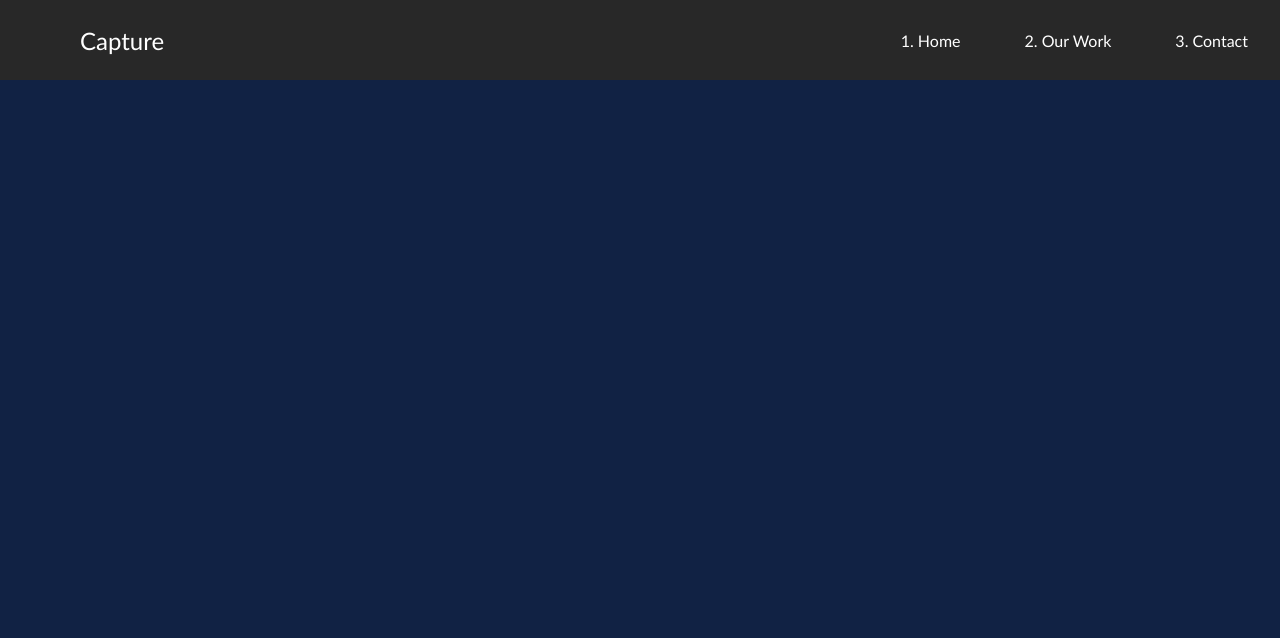
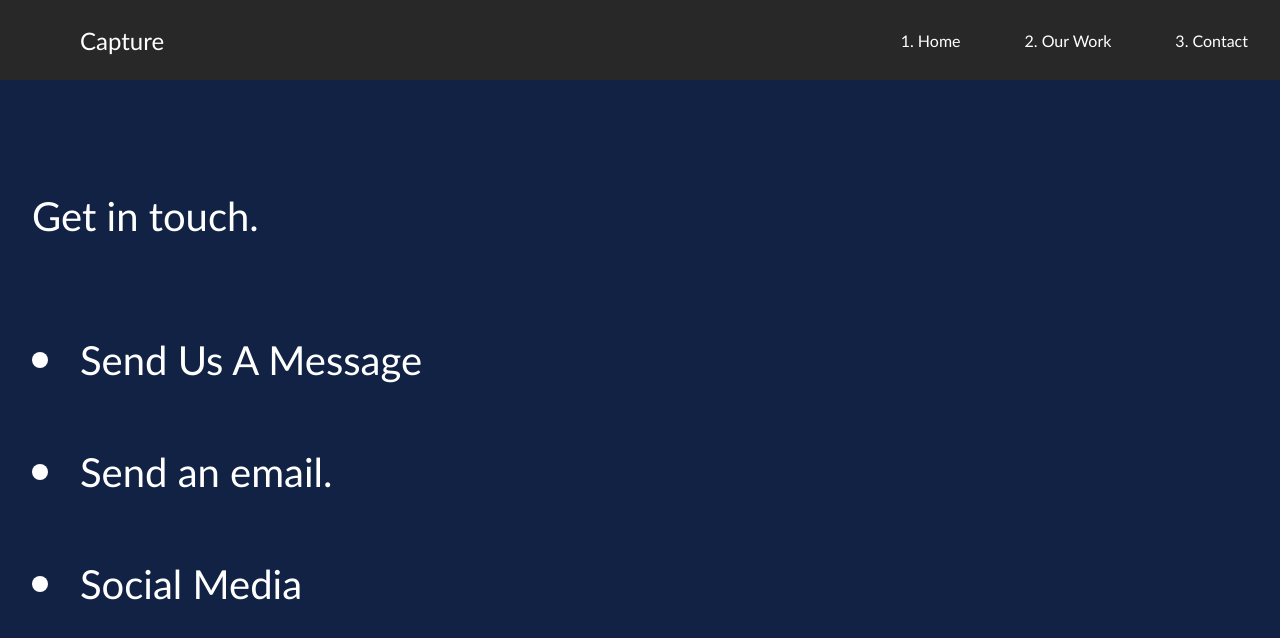
Before and after one commit to HebbarSrikanth/Capture-Portfolio, a React (Create React App) app: page /contact in a window 1280 px wide. Shown: the top 638 px of the page. Built offline with nearby package versions, Linux system fonts and the light colour scheme.

Commit message:
Completed animation and added contact us page

```diff
--- a/package.json
+++ b/package.json
@@ -6,7 +6,7 @@
     "@testing-library/jest-dom": "^5.11.9",
     "@testing-library/react": "^11.2.5",
     "@testing-library/user-event": "^12.8.0",
-    "framer-motion": "^3.9.0",
+    "framer-motion": "^2.9.1",
     "react": "^17.0.1",
     "react-dom": "^17.0.1",
     "react-intersection-observer": "^8.31.0",
--- a/src/App.js
+++ b/src/App.js
@@ -6,6 +6,7 @@ import { Route, Switch, useLocation } from "react-router-dom";
 import OurWork from "./pages/OurWork";
 import MovieDetail from "./components/MovieDetail";
 import { AnimatePresence } from "framer-motion";
+import Contact from "./components/Contact";
 const App = () => {
     const location = useLocation();
     return (
@@ -14,9 +15,18 @@ const App = () => {
             <Nav />
             <AnimatePresence exitBeforeEnter>
                 <Switch location={location} key={location.pathname}>
-                    <Route path="/" exact component={AboutUs} />
-                    <Route path="/work" exact component={OurWork} />
-                    <Route path="/work/:id" component={MovieDetail} />
+                    <Route path="/" exact>
+                        <AboutUs />
+                    </Route>
+                    <Route path="/work" exact>
+                        <OurWork />
+                    </Route>
+                    <Route path="/work/:id">
+                        <MovieDetail />
+                    </Route>
+                    <Route path="/contact">
+                        <Contact />
+                    </Route>
                 </Switch>
             </AnimatePresence>
         </div>
--- a/src/animation.js
+++ b/src/animation.js
@@ -64,12 +64,63 @@ export const photoAnim = {
 
 export const lineAnim = {
     hidden: {
-        width: "0%",
+        width: "0",
     },
     show: {
         width: "100%",
         transition: {
             duration: 1,
+            ease: "easeOut",
         },
     },
 };
+
+export const serviceAnimation = {
+    hidden: { opacity: 0, scale: 1.2, transition: { duration: 0.5 } },
+    show: {
+        opacity: 1,
+        scale: 1,
+        transition: {
+            duration: 0.5,
+        },
+    },
+};
+
+export const scrollAnimation = {
+    hidden: {
+        opacity: 0,
+        scale: 1.05,
+        transition: {
+            duration: 0.3,
+        },
+    },
+    show: {
+        opacity: 1,
+        scale: 1,
+        transition: {
+            duration: 0.3,
+        },
+    },
+};
+
+export const pageAnimation = {
+    hidden: {
+        opacity: 0,
+        y: 300,
+    },
+    show: {
+        opacity: 1,
+        y: 0,
+        transition: {
+            duration: 0.5,
+            when: "beforeChildren",
+            staggerChildren: 0.25,
+        },
+    },
+    exit: {
+        opacity: 0,
+        transition: {
+            duration: 0.5,
+        },
+    },
+};
--- /dev/null
+++ b/src/components/Contact.js
@@ -0,0 +1,72 @@
+import React from "react";
+//Animations
+import { motion } from "framer-motion";
+import { pageAnimation, titleAnimation } from "../animation";
+import styled from "styled-components";
+
+const ContactUs = () => {
+    return (
+        <ContactStyle exit="exit" variants={pageAnimation} initial="hidden" animate="show">
+            <Title>
+                <Hide>
+                    <motion.h2 variants={titleAnimation}>Get in touch.</motion.h2>
+                </Hide>
+            </Title>
+            <div>
+                <Hide>
+                    <Social variants={titleAnimation}>
+                        <Circle />
+                        <h2>Send Us A Message</h2>
+                    </Social>
+                </Hide>
+                <Hide>
+                    <Social variants={titleAnimation}>
+                        <Circle />
+                        <h2>Send an email.</h2>
+                    </Social>
+                </Hide>
+                <Hide>
+                    <Social variants={titleAnimation}>
+                        <Circle />
+                        <h2>Social Media</h2>
+                    </Social>
+                </Hide>
+            </div>
+        </ContactStyle>
+    );
+};
+
+const ContactStyle = styled(motion.div)`
+    padding: 5rem 10rem;
+    /* color: #353535; */
+    min-height: 90vh;
+    @media (max-width: 1500px) {
+        padding: 2rem;
+        font-size: 1rem;
+    }
+`;
+const Title = styled.div`
+    margin-bottom: 4rem;
+    //color: black;
+    @media (max-width: 1500px) {
+        margin-top: 5rem;
+    }
+`;
+const Hide = styled.div`
+    overflow: hidden;
+`;
+const Circle = styled.div`
+    border-radius: 50%;
+    width: 1rem;
+    height: 1rem;
+    background: #fff;
+`;
+const Social = styled(motion.div)`
+    display: flex;
+    align-items: center;
+    h2 {
+        margin: 2rem;
+    }
+`;
+
+export default ContactUs;
--- a/src/components/FaqSection.js
+++ b/src/components/FaqSection.js
@@ -1,45 +1,47 @@
 import React from "react";
 import { About } from "../styles";
 import styled from "styled-components";
+import ToggleFAQ from "./ToggleFAQ";
+import { AnimateSharedLayout } from "framer-motion";
+import { useScroll } from "./Scroll";
+import { scrollAnimation } from "../animation";
 
 const FaqSection = () => {
+    const [controls, ref] = useScroll();
     return (
-        <FAQ>
+        <FAQ ref={ref} variants={scrollAnimation} animate={controls} initial="hidden">
             <h2>
                 Any Questions? <span>FAQ</span>
             </h2>
-            <div className="question">
-                <h4>How do I start?</h4>
+            <AnimateSharedLayout>
+                <ToggleFAQ title="How do I start?">
                     <div className="answer">
                         <p>Lorem ipsum dolor sit amet.</p>
                         <p>Lorem ipsum dolor sit amet consectetur neque.</p>
                     </div>
-            </div>
-            <div className="faq-line"></div>
-            <div className="question">
-                <h4>Daily Schedule?</h4>
+                </ToggleFAQ>
+
+                <ToggleFAQ title="Daily Schedule?">
                     <div className="answer">
                         <p>Lorem ipsum dolor sit amet.</p>
                         <p>Lorem ipsum dolor sit amet consectetur neque.</p>
                     </div>
-            </div>
-            <div className="faq-line"></div>
-            <div className="question">
-                <h4>Different Payment Methods?</h4>
+                </ToggleFAQ>
+
+                <ToggleFAQ title="Different Payment Methods?">
                     <div className="answer">
                         <p>Lorem ipsum dolor sit amet.</p>
                         <p>Lorem ipsum dolor sit amet consectetur neque.</p>
                     </div>
-            </div>
-            <div className="faq-line"></div>
-            <div className="question">
-                <h4>What Product do you offer?</h4>
+                </ToggleFAQ>
+
+                <ToggleFAQ title="What Product do you offer?">
                     <div className="answer">
                         <p>Lorem ipsum dolor sit amet.</p>
                         <p>Lorem ipsum dolor sit amet consectetur neque.</p>
                     </div>
-            </div>
-            <div className="faq-line"></div>
+                </ToggleFAQ>
+            </AnimateSharedLayout>
         </FAQ>
     );
 };
--- a/src/components/MovieDetail.js
+++ b/src/components/MovieDetail.js
@@ -16,12 +16,11 @@ const MovieDetails = () => {
         const movie = movies.filter((m) => m.url === url);
         setCurrentMovie(movie[0]);
         console.log(setMovies);
-        //eslint-disable-next-line
     }, [movies, url]);
 
-    if (!currentMovie) return <div></div>;
-
     return (
+        <>
+            {currentMovie && (
                 <StyledMovie variants={animation} initial="hidden" animate="show" exit="exit">
                     <h1>{currentMovie.title}</h1>
                     <img src={currentMovie.mainImg} alt={currentMovie.title} />
@@ -36,6 +35,8 @@ const MovieDetails = () => {
                     </Award>
                     <img src={currentMovie.secondaryImg} alt={currentMovie.secondaryImg} />
                 </StyledMovie>
+            )}
+        </>
     );
 };
 
--- /dev/null
+++ b/src/components/Scroll.js
@@ -0,0 +1,12 @@
+import { useAnimation } from "framer-motion";
+import { useInView } from "react-intersection-observer";
+
+export const useScroll = () => {
+    const controls = useAnimation();
+    const [ref, inView] = useInView({ threshold: 0.4 });
+
+    if (inView) controls.start("show");
+    else controls.start("hidden");
+
+    return [controls, ref];
+};
--- a/src/components/ServicesSection.js
+++ b/src/components/ServicesSection.js
@@ -6,10 +6,13 @@ import teamwork from "../img/teamwork.svg";
 import imagePath from "../img/home2.png";
 import styled from "styled-components";
 import { About, Image, Description } from "../styles";
+import { scrollAnimation } from "../animation";
+import { useScroll } from "./Scroll";
 
 const ServicesSection = () => {
+    const [controls, ref] = useScroll();
     return (
-        <Services>
+        <Services ref={ref} variants={scrollAnimation} animate={controls} initial="hidden">
             <Description>
                 <h2>
                     High <span>quality</span> services
--- /dev/null
+++ b/src/components/ToggleFAQ.js
@@ -0,0 +1,15 @@
+import React, { useState } from "react";
+import { motion } from "framer-motion";
+
+const ToggleFAQ = ({ children, title }) => {
+    const [clicked, setClicked] = useState(false);
+    return (
+        <motion.div layout className="question" onClick={() => setClicked(!clicked)}>
+            <motion.h4 layout>{title}</motion.h4>
+            {clicked ? children : ""}
+            <div className="faq-line"></div>
+        </motion.div>
+    );
+};
+
+export default ToggleFAQ;
--- a/src/pages/OurWork.js
+++ b/src/pages/OurWork.js
@@ -7,8 +7,11 @@ import { Link } from "react-router-dom";
 //For Animation
 import { motion } from "framer-motion";
 import { animation, fade, photoAnim, lineAnim } from "../animation";
+import { useScroll } from "../components/Scroll";
 
 const OurWork = () => {
+    const [controls, ref] = useScroll();
+    const [controls1, ref1] = useScroll();
     return (
         <Work variants={animation} initial="hidden" animate="show" exit="exit">
             <Movie>
@@ -20,7 +23,7 @@ const OurWork = () => {
                     </Hide>
                 </Link>
             </Movie>
-            <Movie>
+            <Movie ref={ref} variants={fade} animate={controls} initial="hidden">
                 <motion.h1 variants={fade}>Good Time never ends</motion.h1>
                 <motion.div variants={lineAnim} className="line"></motion.div>
                 <Link to="/work/good-times">
@@ -29,7 +32,7 @@ const OurWork = () => {
                     </Hide>
                 </Link>
             </Movie>
-            <Movie>
+            <Movie ref={ref1} variants={fade} initial="hidden" animate={controls1}>
                 <motion.h1 variants={fade}>The Racer</motion.h1>
                 <motion.div variants={lineAnim} className="line"></motion.div>
                 <Link to="/work/the-racer">
@@ -51,8 +54,9 @@ const Work = styled(motion.div)`
     }
 `;
 
-const Movie = styled.div`
+const Movie = styled(motion.div)`
     padding-bottom: 5rem;
+    height: 100vh;
     .line {
         height: 0.3rem;
         margin: 2rem auto;
--- a/src/styles.js
+++ b/src/styles.js
@@ -1,6 +1,7 @@
 import styled from "styled-components";
+import { motion } from "framer-motion";
 
-export const About = styled.div`
+export const About = styled(motion.div)`
     min-height: 90vh;
     display: flex;
     align-items: center;
```
Also changed, not shown: src/components/AboutSection.js (+4 -1 lines), 1 other file (tests, documents, lock files or other folders). Lines whose indentation alone changed are shown as unchanged.
